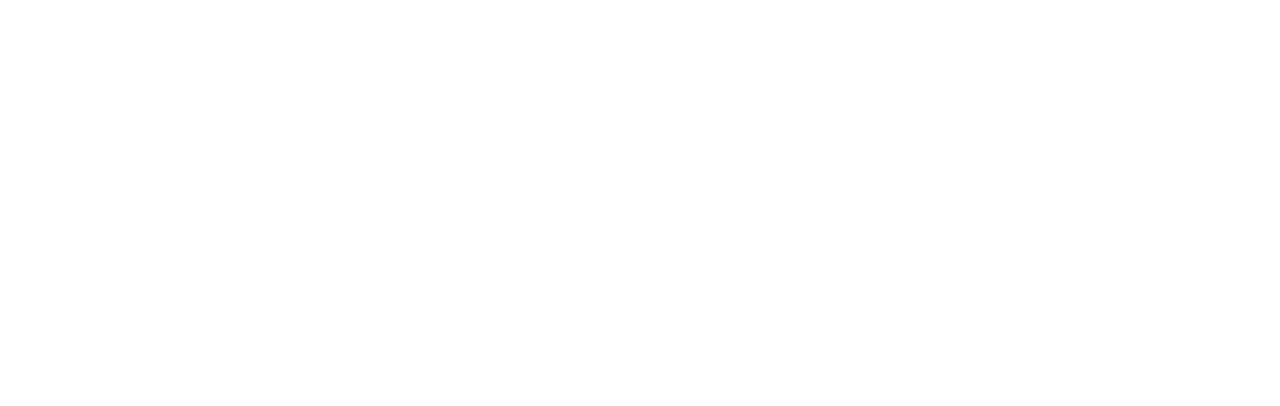
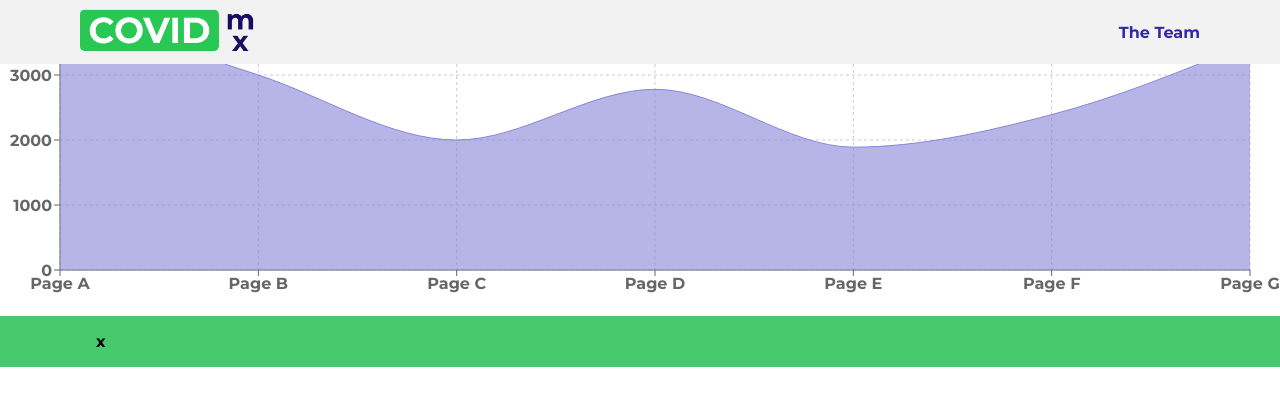
Before and after one commit to CovidMx/CovidMX-frontend, a React app: page /estados in a window 1280 px wide. Shown: the top 406 px of the page. Built offline with nearby package versions, Linux system fonts and the light colour scheme.

Commit message:
Test graph

```diff
--- /dev/null
+++ b/src/components/ChartsPie.jsx
@@ -0,0 +1,49 @@
+import React, { PureComponent } from 'react'
+import { AreaChart, Area, XAxis, YAxis, CartesianGrid, Tooltip, ResponsiveContainer } from 'recharts';
+
+const data = [
+  {
+    name: 'Page A', uv: 4000, pv: 2400, amt: 2400,
+  },
+  {
+    name: 'Page B', uv: 3000, pv: 1398, amt: 2210,
+  },
+  {
+    name: 'Page C', uv: 2000, pv: 9800, amt: 2290,
+  },
+  {
+    name: 'Page D', uv: 2780, pv: 3908, amt: 2000,
+  },
+  {
+    name: 'Page E', uv: 1890, pv: 4800, amt: 2181,
+  },
+  {
+    name: 'Page F', uv: 2390, pv: 3800, amt: 2500,
+  },
+  {
+    name: 'Page G', uv: 3490, pv: 4300, amt: 2100,
+  },
+];
+
+const ChartPie = () => {
+  return (
+    <div style={{ width: '100%', height: 300 }}>
+      <ResponsiveContainer>
+        <AreaChart
+          data={data}
+          margin={{
+            top: 10, right: 30, left: 0, bottom: 0,
+          }}
+        >
+          <CartesianGrid strokeDasharray="3 3" />
+          <XAxis dataKey="name" />
+          <YAxis />
+          <Tooltip />
+          <Area type="monotone" dataKey="uv" stroke="#8884d8" fill="#8884d8" />
+        </AreaChart>
+      </ResponsiveContainer>
+    </div>
+  );
+}
+
+export default ChartPie;
--- /dev/null
+++ b/src/pages/StateGraphs.jsx
@@ -0,0 +1,19 @@
+import React from 'react'
+import Header from '../components/Header';
+import ChartsPie from '../components/ChartsPie'
+import Footer from '../components/Footer';
+
+const StateGraphs = () => {
+
+
+    return (
+        <>
+            <Header />
+            <ChartsPie />
+            <Footer />
+        </>
+    )
+
+}
+
+export default StateGraphs
--- a/src/routes/App.jsx
+++ b/src/routes/App.jsx
@@ -3,6 +3,7 @@
 
 import Home from '../pages/Home';
 import Team from '../pages/Team';
+import StateGraphs from '../pages/StateGraphs';
 
 const App = () => {
   return (
@@ -10,6 +11,7 @@
       <Switch>
         <Route exact path='/' component={Home} />
         <Route exact path='/team' component={Team} />
+        <Route exact path='/estados' component={StateGraphs} />
       </Switch>
     </BrowserRouter>
   );
```
Also changed, not shown: src/components/Graph.jsx (added, +32 -0 lines).
